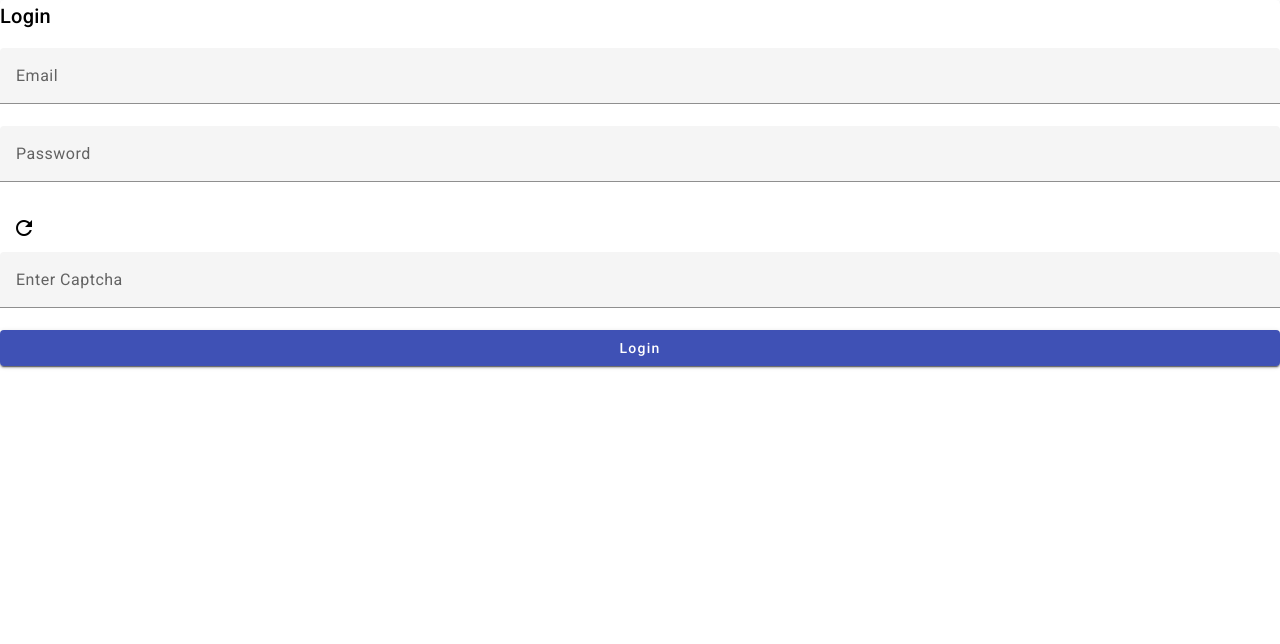
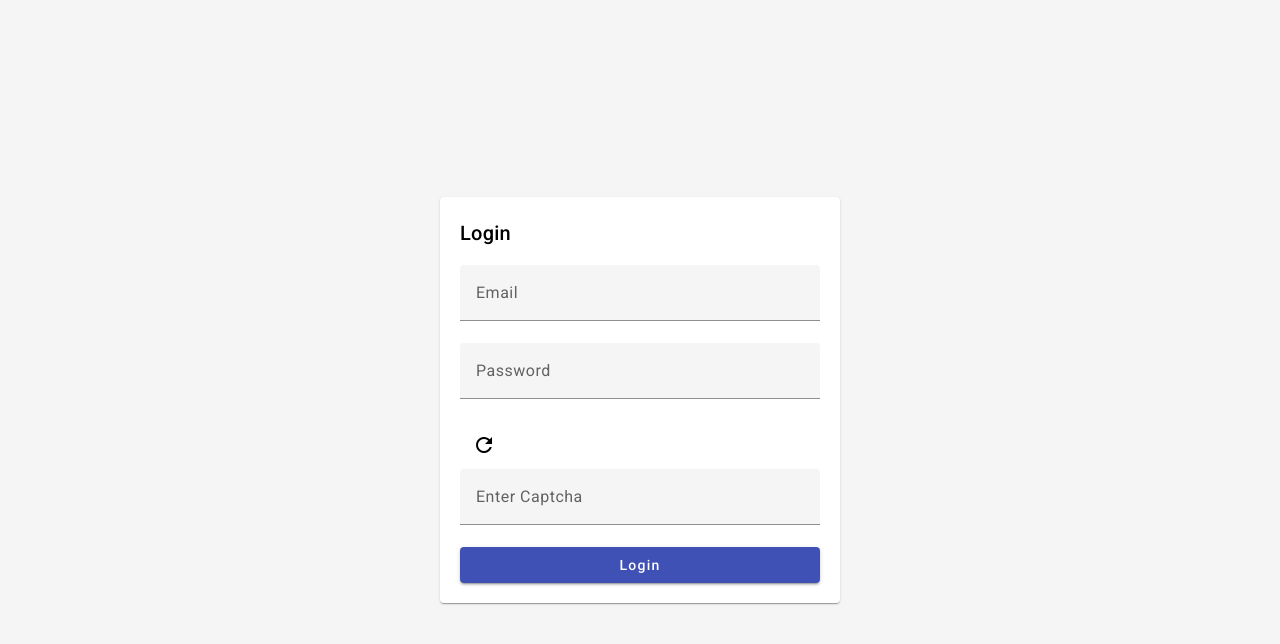
Before and after one commit to Mankiran-Singh/multi-level-user-management, an Angular app in the folder frontend/: page /login in a window 1280 px wide. Shown: the top 644 px of the page. Built offline with nearby package versions, Linux system fonts and the light colour scheme; no server answers.

Commit message:
fix: cors backend allow acess from 4200 port

```diff
--- a/frontend/src/app/auth/login/login.component.html
+++ b/frontend/src/app/auth/login/login.component.html
@@ -1,4 +1,5 @@
-<mat-card>
+<div class="center-container">
+    <mat-card>
   <h2>Login</h2>
 
   <mat-form-field>
@@ -22,3 +23,4 @@
 
   <button mat-raised-button color="primary" (click)="login()">Login</button>
 </mat-card>
+</div>
--- a/frontend/src/app/auth/login/login.component.scss
+++ b/frontend/src/app/auth/login/login.component.scss
@@ -0,0 +1,14 @@
+.center-container {
+  display: flex;
+  justify-content: center;
+  align-items: center;
+  height: 100vh;
+  width: 100%;
+  background-color: #f5f5f5;
+}
+
+mat-card {
+  max-width: 400px;
+  width: 90%;
+  padding: 20px;
+}
```
Also changed, not shown: 2 other files (tests, documents, lock files or other folders).
